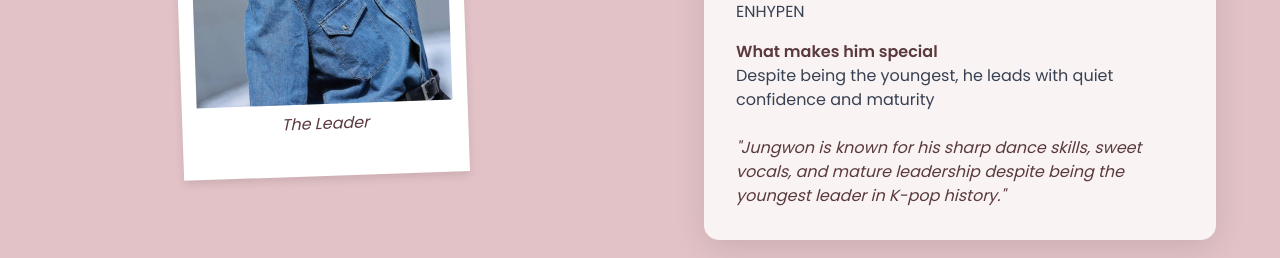
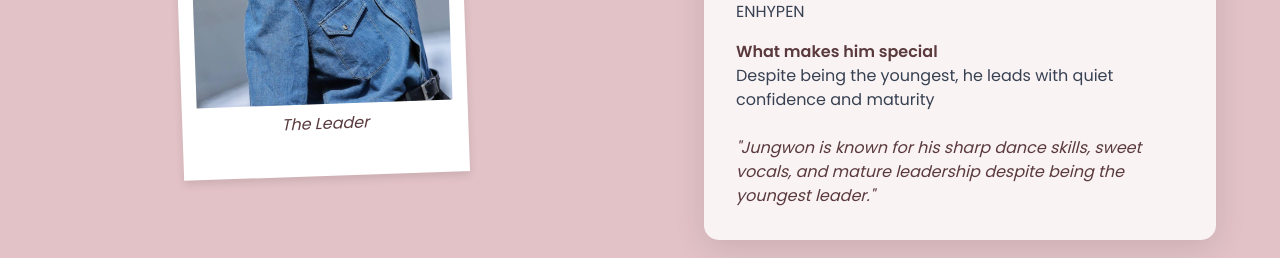
Before and after one commit to azmiaana/yangjungwon, a plain HTML site: page index.html in a window 1280 px wide. Shown: the part 1380-1638 px from the top of the page. Drawn offline with nearby package versions, Linux system fonts and the light colour scheme.

Commit message:
Update index.html

```diff
--- a/index.html
+++ b/index.html
@@ -173,7 +173,7 @@
                             </div>
                         </div>
                         <div class="mt-6">
-                            <p class="italic text-[var(--text)]">"Jungwon is known for his sharp dance skills, sweet vocals, and mature leadership despite being the youngest leader in K-pop history."</p>
+                            <p class="italic text-[var(--text)]">"Jungwon is known for his sharp dance skills, sweet vocals, and mature leadership despite being the youngest leader."</p>
                         </div>
                     </div>
                 </div>
```
